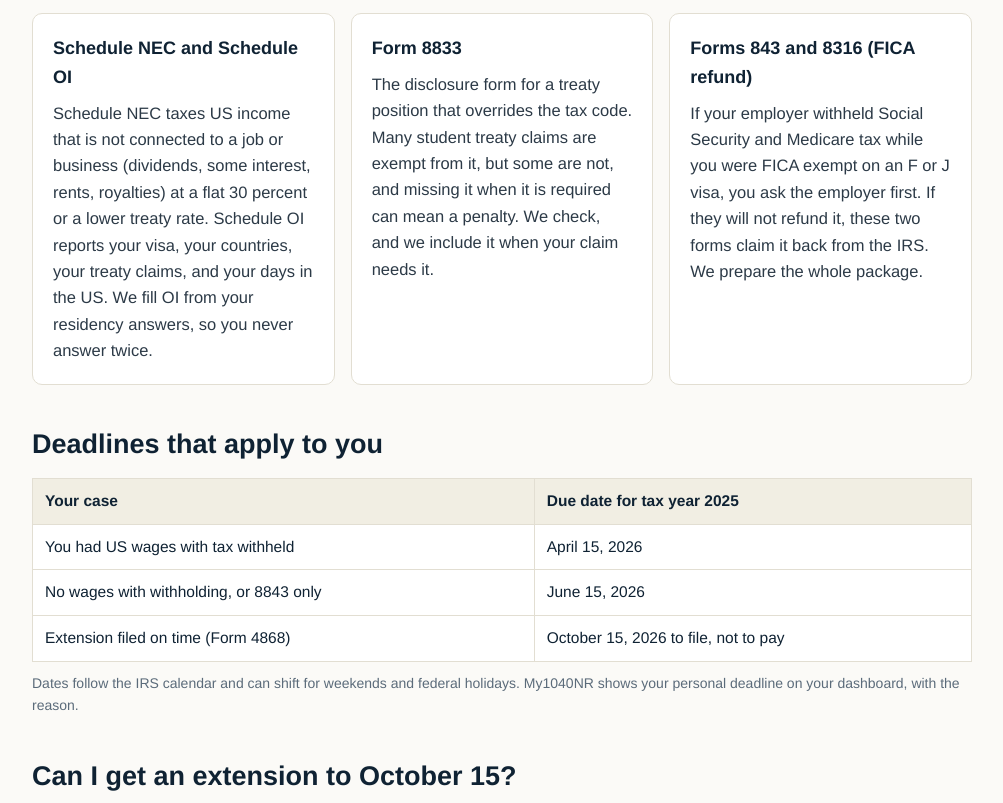
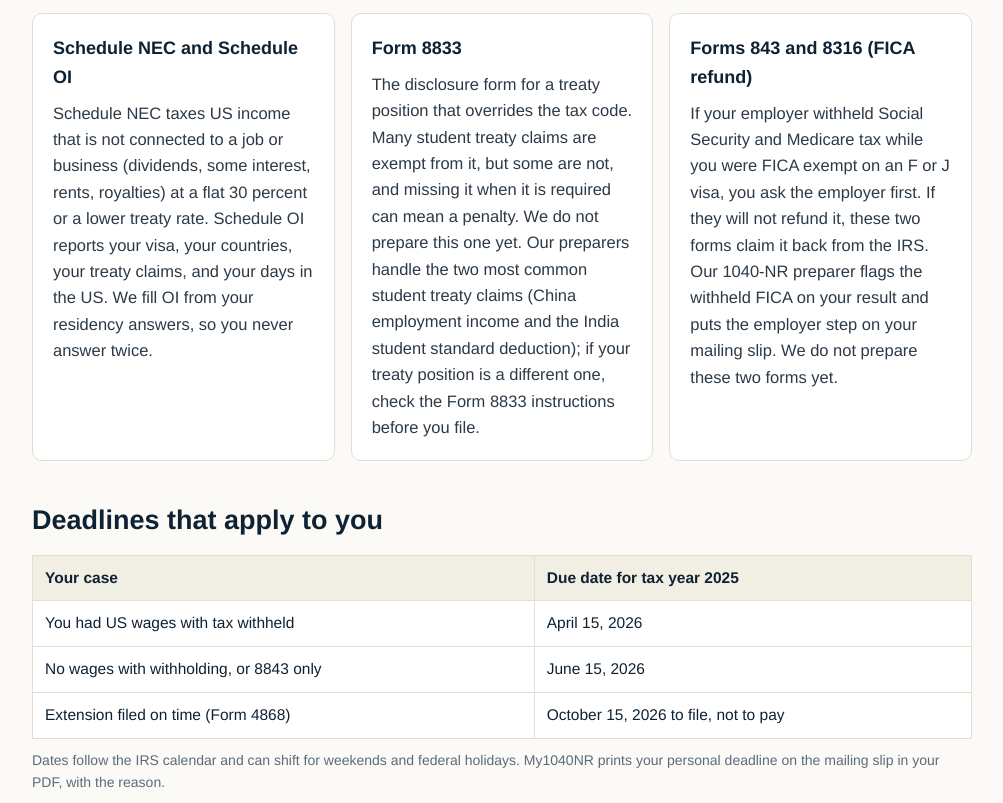
Before and after one commit to mminaei/my1040nr, a plain HTML site: page forms.html in a window 1280 px wide. Shown: the part 453-1256 px from the top of the page, without its empty margins (138-1141 px from the left). Drawn offline with Linux system fonts and the light colour scheme.

Commit message:
Forms page: correct three claims to match the product (8833 and FICA package not prepared, no dashboard)

```diff
--- a/forms.html
+++ b/forms.html
@@ -27,8 +27,8 @@
       <div class="card"><h3>Form 8843</h3><p>A one page statement for exempt individuals. Every F, J, M and Q holder files it every year they are in the US, even with no income, and so does each dependent on F-2, J-2, M-2 or Q-2. Filed alone, it mails to a different IRS address than a return with a payment.</p></div>
       <div class="card"><h3>Form 1042-S</h3><p>Issued by your university for treaty-exempt pay, scholarships, and other payments to foreign students. The income code and exemption code on this form decide how the money is taxed. Keep every copy: different income can mean several 1042-S forms in one year.</p></div>
       <div class="card"><h3>Schedule NEC and Schedule OI</h3><p>Schedule NEC taxes US income that is not connected to a job or business (dividends, some interest, rents, royalties) at a flat 30 percent or a lower treaty rate. Schedule OI reports your visa, your countries, your treaty claims, and your days in the US. We fill OI from your residency answers, so you never answer twice.</p></div>
-      <div class="card"><h3>Form 8833</h3><p>The disclosure form for a treaty position that overrides the tax code. Many student treaty claims are exempt from it, but some are not, and missing it when it is required can mean a penalty. We check, and we include it when your claim needs it.</p></div>
-      <div class="card"><h3>Forms 843 and 8316 (FICA refund)</h3><p>If your employer withheld Social Security and Medicare tax while you were FICA exempt on an F or J visa, you ask the employer first. If they will not refund it, these two forms claim it back from the IRS. We prepare the whole package.</p></div>
+      <div class="card"><h3>Form 8833</h3><p>The disclosure form for a treaty position that overrides the tax code. Many student treaty claims are exempt from it, but some are not, and missing it when it is required can mean a penalty. We do not prepare this one yet. Our preparers handle the two most common student treaty claims (China employment income and the India student standard deduction); if your treaty position is a different one, check the Form 8833 instructions before you file.</p></div>
+      <div class="card"><h3>Forms 843 and 8316 (FICA refund)</h3><p>If your employer withheld Social Security and Medicare tax while you were FICA exempt on an F or J visa, you ask the employer first. If they will not refund it, these two forms claim it back from the IRS. Our 1040-NR preparer flags the withheld FICA on your result and puts the employer step on your mailing slip. We do not prepare these two forms yet.</p></div>
     </div>
   </section>
 
@@ -40,7 +40,7 @@
       <tr><td>No wages with withholding, or 8843 only</td><td>June 15, 2026</td></tr>
       <tr><td>Extension filed on time (Form 4868)</td><td>October 15, 2026 to file, not to pay</td></tr>
     </table>
-    <p class="small" style="margin-top:10px">Dates follow the IRS calendar and can shift for weekends and federal holidays. My1040NR shows your personal deadline on your dashboard, with the reason.</p>
+    <p class="small" style="margin-top:10px">Dates follow the IRS calendar and can shift for weekends and federal holidays. My1040NR prints your personal deadline on the mailing slip in your PDF, with the reason.</p>
   </section>
 
 
```
